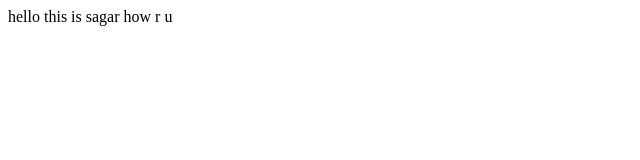
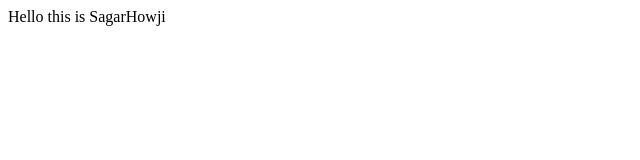
Before and after one commit to howjisagar/howjisagar, a plain HTML site: page index.html in a window 1280 px wide. Shown: the full height of the page, 0-640 px from the left. Drawn offline with Linux system fonts and the light colour scheme.

Commit message:
Update index.html

```diff
--- a/index.html
+++ b/index.html
@@ -1,10 +1,12 @@
 <!DOCTYPE html>
-<html lang="en" dir="ltr">
-  <head>
-    <meta charset="utf-8">
-    <title></title>
-  </head>
-  <body>
-    hello this is sagar how r u
-  </body>
+<html lang="en">
+<head>
+  <meta charset="UTF-8">
+  <meta http-equiv="X-UA-Compatible" content="IE=edge">
+  <meta name="viewport" content="width=device-width, initial-scale=1.0">
+  <title>SagarHowji's Portfolio</title>
+</head>
+<body>
+  Hello this is SagarHowji
+</body>
 </html>
```
